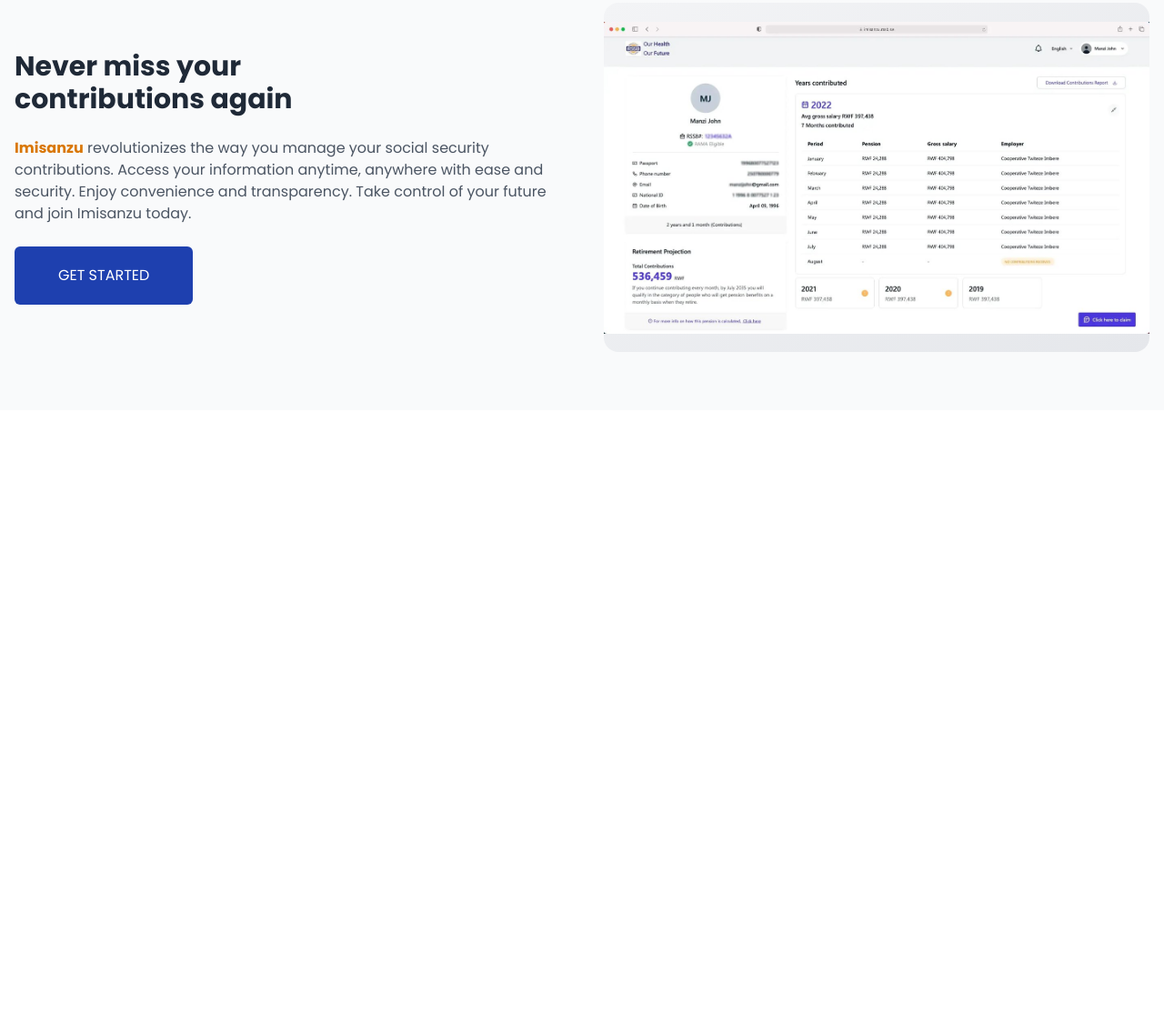
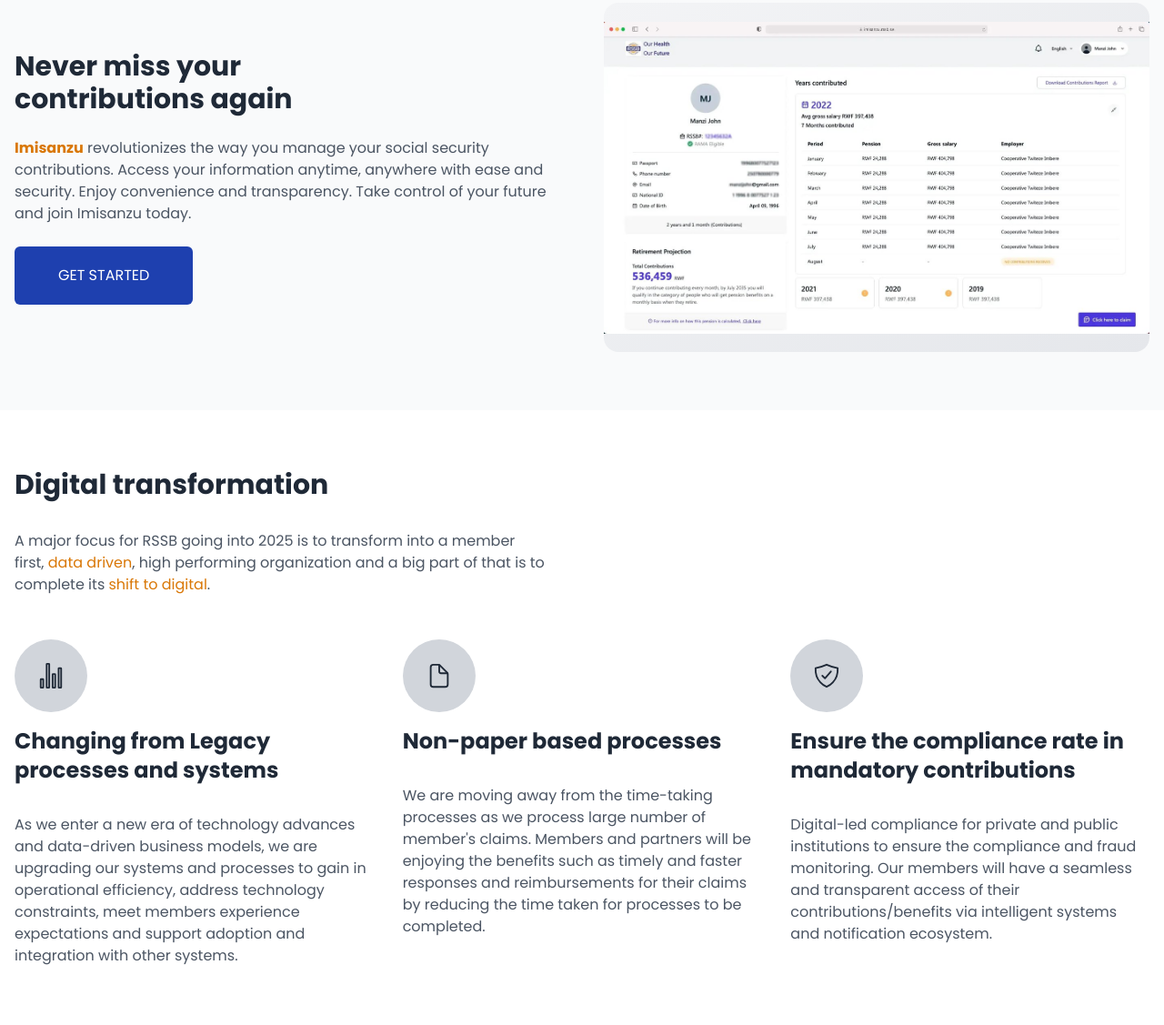
Before and after one commit to elyse502/Gym-cloning-gate, a website built with Vite: page index.html in a window 1280 px wide. Shown: the part 2237-3364 px from the top of the page at 91% size. Before the commit the page ends 2688 px from the top, so only its background shows below. Built offline with nearby package versions, Linux system fonts and the light colour scheme; files whose address does not match are found by name.

Commit message:
feat: add digital transformation section

```diff
--- a/index.html
+++ b/index.html
@@ -228,6 +228,58 @@
         </div>
     </section>
 
+    <!-- Digital Transformation -->
+    <section class="py-16 bg-white">
+        <div class="container mx-auto px-4">
+            <h2 class="text-3xl font-bold text-gray-800 mb-8">Digital transformation</h2>
+            <p class="text-gray-600 mb-12 max-w-4xl">
+                A major focus for RSSB going into 2025 is to transform into a member <br> first, <span
+                    class="text-yellow-600">data driven</span>, high performing organization and a big part of that is
+                to <br> complete its <span class="text-yellow-600">shift to digital</span>.
+            </p>
+
+            <div class="grid grid-cols-1 md:grid-cols-3 gap-8">
+                <div class="text-left">
+                    <div class="w-20 h-20 rounded-full bg-gray-300 mb-4 flex items-center justify-center">
+                        <ion-icon class="font-bold text-gray-800 text-3xl" name="stats-chart-outline"></ion-icon>
+                    </div>
+                    <h3 class="text-2xl font-bold text-gray-800 mb-8">Changing from Legacy processes and systems</h3>
+                    <p class="text-gray-600">
+                        As we enter a new era of technology advances and data-driven business models, we are upgrading
+                        our systems and processes to gain in operational efficiency, address technology constraints,
+                        meet members experience expectations and support adoption and integration with other systems.
+                    </p>
+                </div>
+
+                <div class="text-left">
+                    <div class="w-20 h-20 rounded-full bg-gray-300 mb-4 flex items-center justify-center">
+                        <ion-icon class="font-bold text-gray-800 text-3xl" name="document-outline"></ion-icon>
+                    </div>
+                    <h3 class="text-2xl font-bold text-gray-800 mb-8">Non-paper based processes</h3>
+                    <p class="text-gray-600">
+                        We are moving away from the time-taking processes as we process large number of member's claims.
+                        Members and partners will be enjoying the benefits such as timely and faster responses and
+                        reimbursements for their claims by reducing the time taken for processes to be completed.
+                    </p>
+                </div>
+
+                <div class="text-left">
+                    <div class="w-20 h-20 rounded-full bg-gray-300 mb-4 flex items-center justify-center">
+                        <ion-icon class="font-bold text-gray-800 text-3xl" name="shield-checkmark-outline"></ion-icon>
+                    </div>
+                    <h3 class="text-2xl font-bold text-gray-800 mb-8">Ensure the compliance rate in mandatory
+                        contributions</h3>
+                    <p class="text-gray-600">
+                        Digital-led compliance for private and public institutions to ensure the compliance and fraud
+                        monitoring. Our members will have a seamless and transparent access of their
+                        contributions/benefits via intelligent systems and notification ecosystem.
+                    </p>
+                </div>
+
+            </div>
+        </div>
+    </section>
+
 
     <script type="module" src="https://unpkg.com/ionicons@7.1.0/dist/ionicons/ionicons.esm.js"></script>
     <script nomodule src="https://unpkg.com/ionicons@7.1.0/dist/ionicons/ionicons.js"></script>
```
